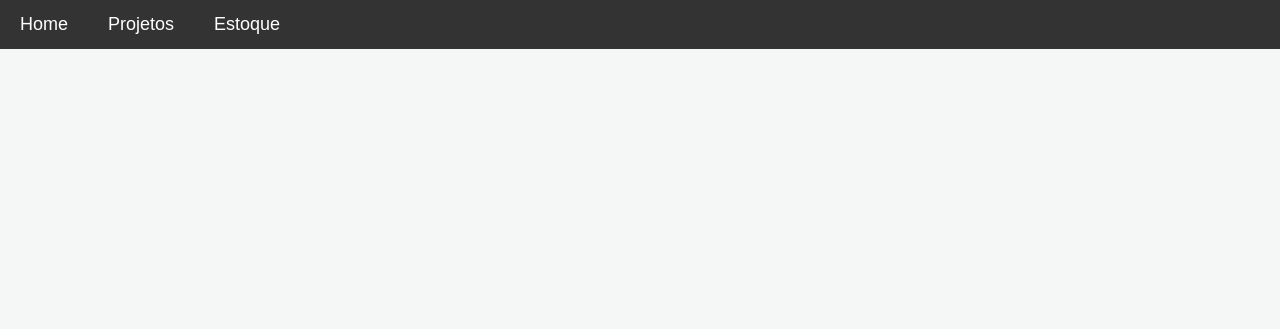
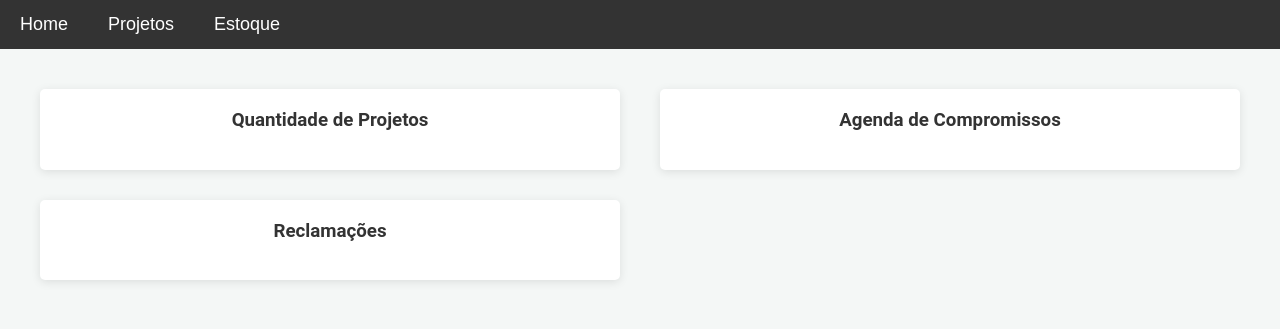
Before and after one commit to sieg3d/AtividadeIntegradoraV, a Flask app: page / in a window 1280 px wide. Shown: the top 329 px of the page. Run offline with Flask 3, Linux system fonts and the light colour scheme.

Commit message:
Home
Definição de posicionamento dos dashboards

```diff
--- a/app.py
+++ b/app.py
@@ -505,6 +505,23 @@ def gerar_cestas():
     return redirect(url_for('cestas'))
 
 
+@app.route('/home', methods=['GET'])
+def home_dashboard():
+    # Contagens de status
+    total_projetos = Projeto.query.count()
+    pendentes = Projeto.query.filter_by(status='Pendente').count()
+    em_andamento = Projeto.query.filter_by(status='Em andamento').count()
+    concluidos = Projeto.query.filter_by(status='Concluído').count()
+    cancelados = Projeto.query.filter_by(status='Cancelado').count()
+
+    return render_template('home.html',
+                           total_projetos=total_projetos,
+                           pendentes=pendentes,
+                           em_andamento=em_andamento,
+                           concluidos=concluidos,
+                           cancelados=cancelados)
+
+
 
 # Inicializa o banco de dados e roda o aplicativo Flask
 if __name__ == '__main__':
--- a/static/css/style.css
+++ b/static/css/style.css
@@ -479,3 +479,37 @@ input[type=text] {
     font-size: 12px;
     color: rgb(255, 255, 255);
 }
+
+
+/*-------------------------------------------------------------------------------------------------------------
+
+/* Estilos específicos para a home */
+#home-page .container {
+    display: grid;
+    grid-template-columns: 1fr 1fr; /* Divide em duas colunas */
+    gap: 40px; /* Aumente o espaçamento entre os cards */
+    padding: 20px;
+    max-width: 1200px;
+    margin: 0 auto;
+}
+
+
+#home-page .status-container {
+    background-color: white;
+    padding: 20px;
+    border-radius: 5px;
+    box-shadow: 0 2px 10px rgba(0, 0, 0, 0.1);
+    text-align: center;
+    margin-bottom: 30px; /* Espaçamento entre os cards verticalmente */
+}
+
+
+#home-page footer {
+    background-color: blue;
+    color: white;
+    text-align: center;
+    padding: 10px 0;
+    position: fixed;
+    width: 100%;
+    bottom: 0;
+}
--- a/templates/index.html
+++ b/templates/index.html
@@ -3,7 +3,27 @@
 {% block title %}Home{% endblock %}
 
 {% block content %}
-        <!-- <h1>Bem-vindo à Gestão de Projetos</h1>
-        <a id="home" href="{{ url_for('cadastrar_projeto') }}">Cadastrar Projeto</a>
-        <a id="home" href="{{ url_for('acompanhar_status') }}">Acompanhar Status</a> -->
-        {% endblock %}
+    <div id="home-page">
+        <!-- Conteúdo da home -->
+        <div class="container">
+            <div class="column">
+                <div class="status-container">
+                    <h3>Quantidade de Projetos</h3>
+
+                </div>
+
+                <div class="status-container">
+                    <h3>Reclamações</h3>
+
+                </div>
+            </div>
+
+            <div class="column">
+                <div class="status-container">
+                    <h3>Agenda de Compromissos</h3>
+
+                </div>
+            </div>
+        </div>
+    </div>
+{% endblock %}
```
Also changed, not shown: instance/projetos.db.
